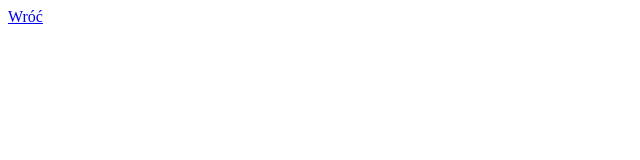
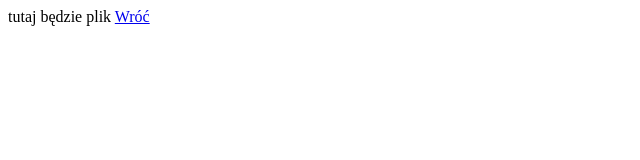
Before and after one commit to zarxj/Wszystkie-zadania, a plain HTML site: page plik_markowski.html in a window 1280 px wide. Shown: the whole page, without its empty margins (0-640 px from the left). Drawn offline with Linux system fonts and the light colour scheme.

Commit message:
Update plik_markowski.html with content placeholder
Added a message indicating where the file will be.

```diff
--- a/plik_markowski.html
+++ b/plik_markowski.html
@@ -6,7 +6,8 @@
              <title>plik_markowski</title>
      </head>
     <body>
-<A HREF ="instrukcja.pdf>kliknij aby ściągnąć plik
+         tutaj będzie plik
+<A href ="instrukcja.pdf>kliknij aby ściągnąć plik</A><br>
 <A HREF="index.html"> Wróć </A>
     </body>
 
```
